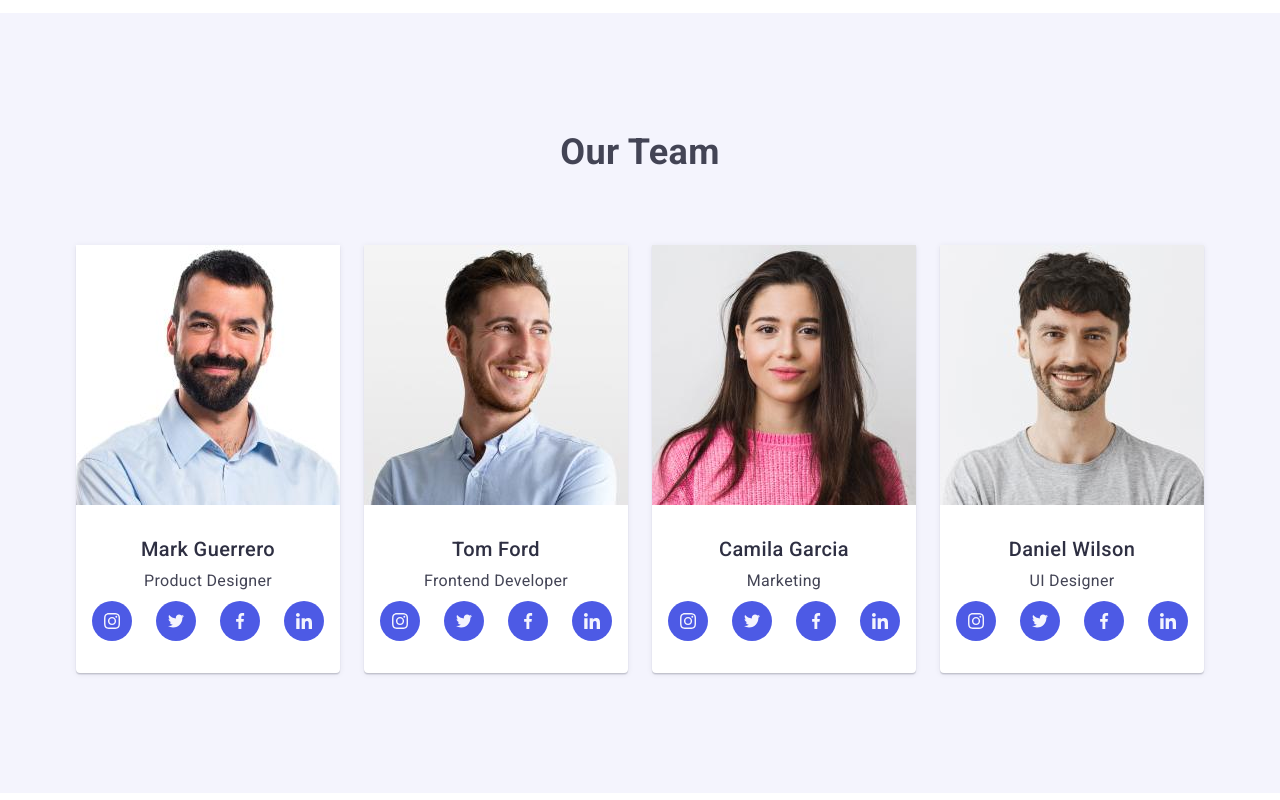
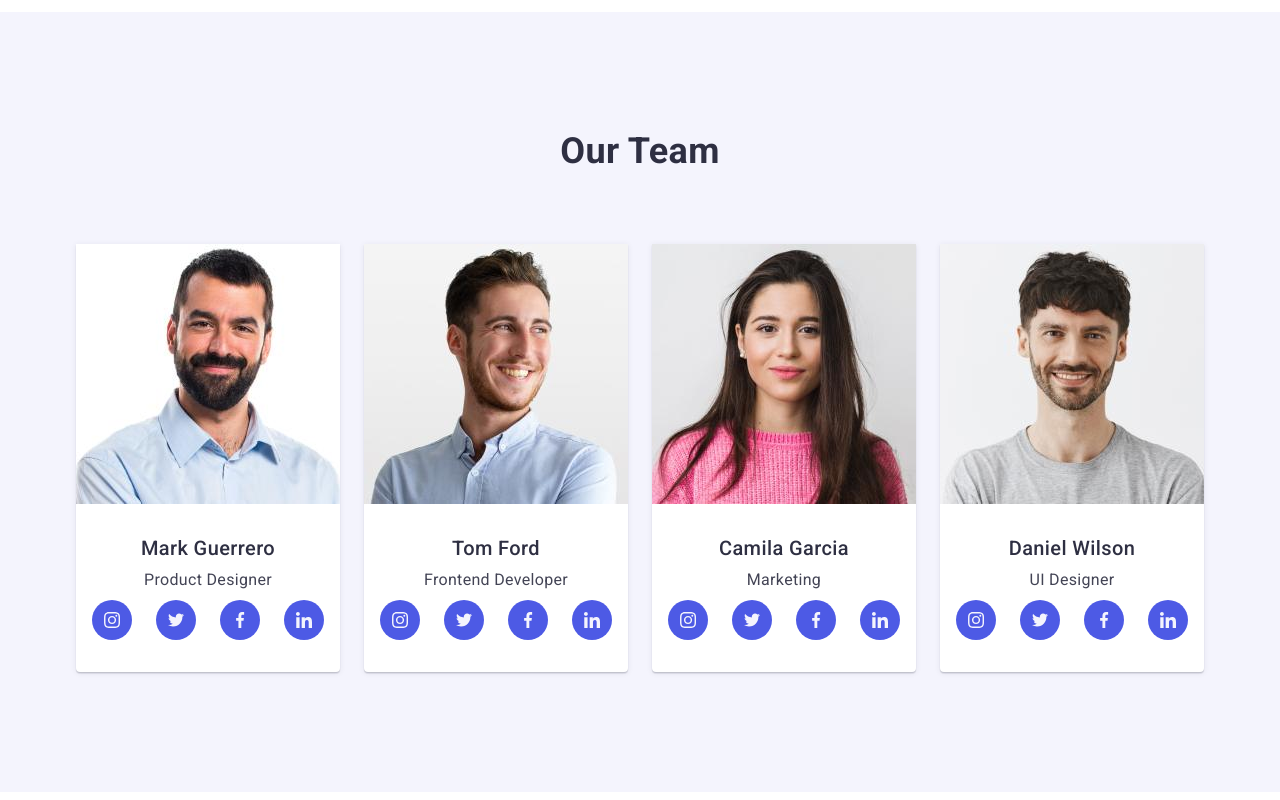
Before and after one commit to ValentynVi/goit-markup-hw-04, a plain HTML site: page index.html in a window 1280 px wide. Shown: the part 1680-2480 px from the top of the page. Drawn offline with nearby package versions, Linux system fonts and the light colour scheme.

Commit message:
final updates

```diff
--- a/css/styles.css
+++ b/css/styles.css
@@ -89,9 +89,10 @@ ul {
 }
 
 .title {
+  color: var(--secondary-text-color);
   font-weight: 700;
   font-size: 36px;
-  line-height: 1.11;
+  line-height: 1.1;
   text-align: center;
   text-transform: capitalize;
 }
@@ -363,7 +364,8 @@ ul {
 }
 
 .employee-description {
-  padding: 32px 16px;
+  padding-top: 32px;
+  padding-bottom: 32px;
 }
 
 .employee-text {
@@ -375,6 +377,7 @@ ul {
 
 .employee-social-list {
   display: flex;
+  justify-content: center;
   gap: 24px;
 }
 
```
